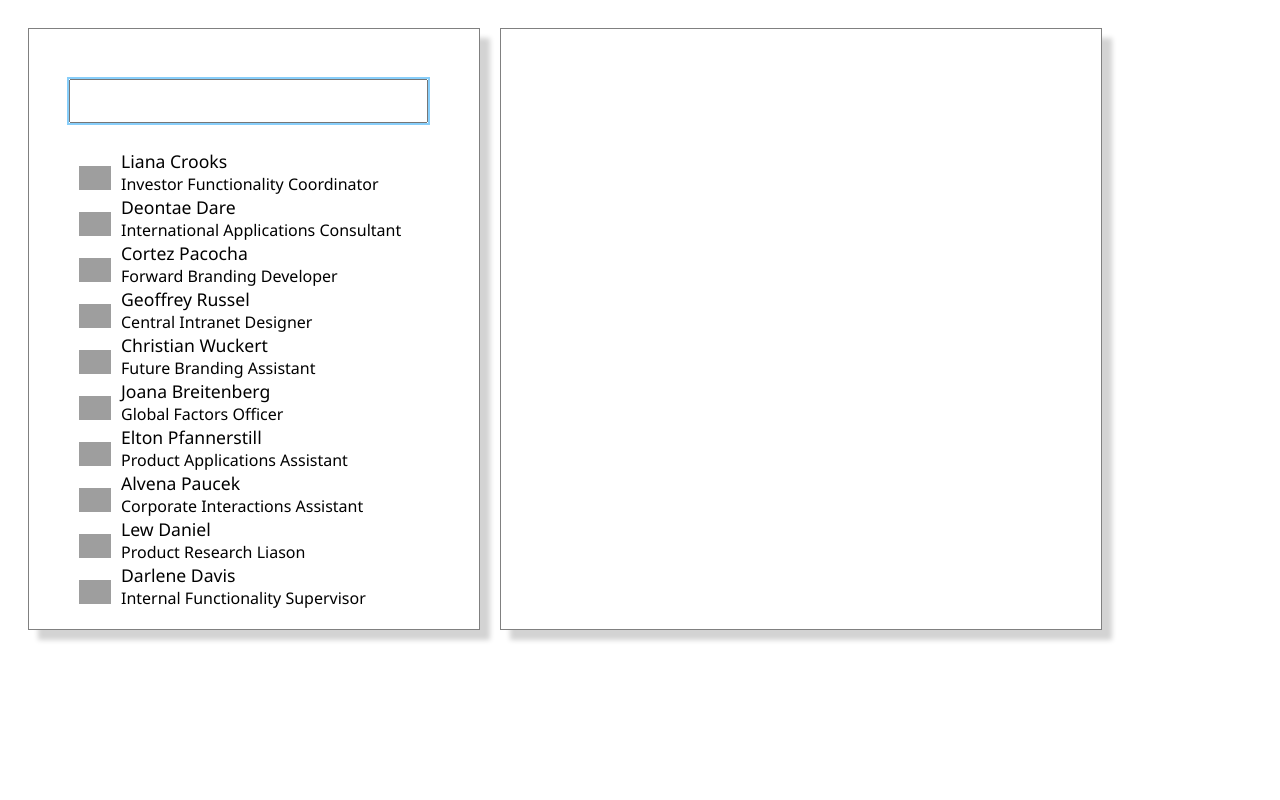
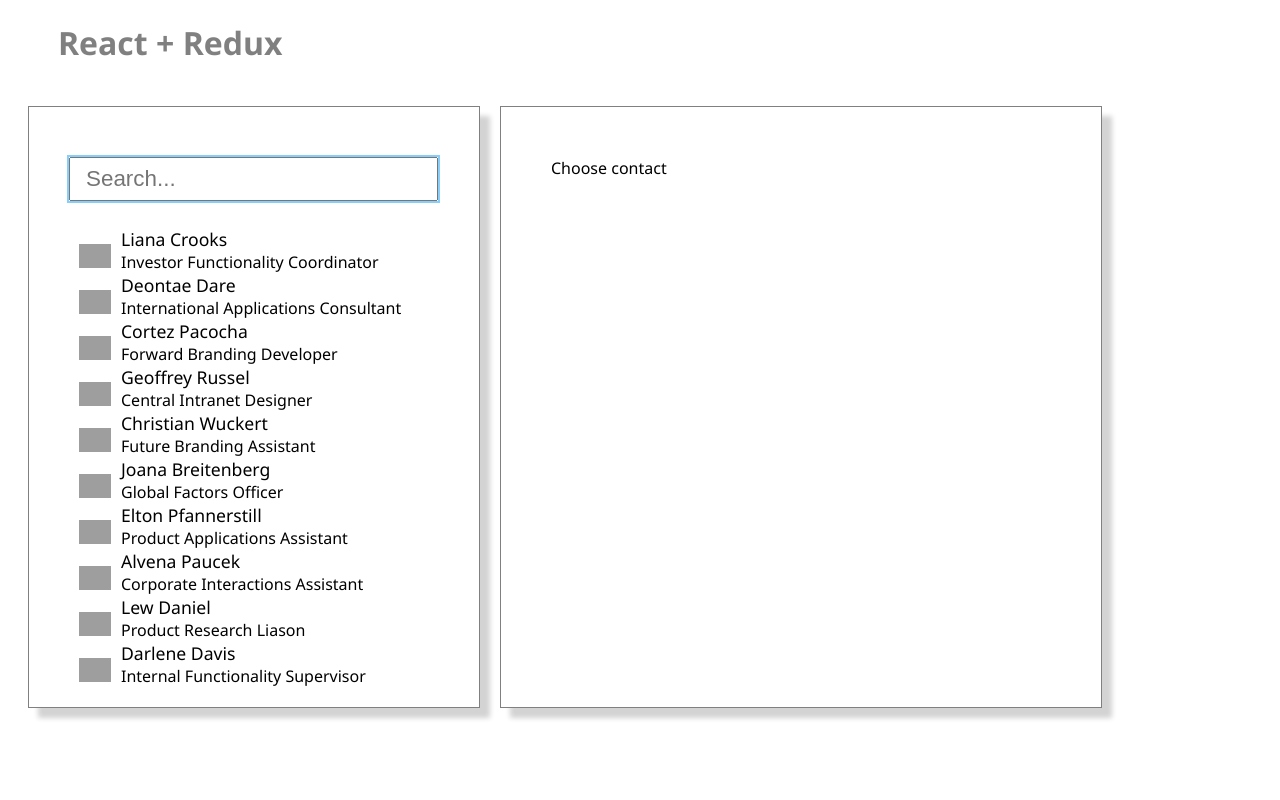
Before and after one commit to Emmettt/ReactRedux, a React app: page / in a window 1280 px wide. Built offline with nearby package versions, Linux system fonts and the light colour scheme; grey boxes are pictures that could not be loaded.

Commit message:
Add files via upload

```diff
--- a/public/style.css
+++ b/public/style.css
@@ -1,5 +1,11 @@
 p {
   margin: 0;
+}
+
+#heading {
+  margin-left: 50px;
+  font-family: 'Segoe UI', Tahoma, Geneva, Verdana, sans-serif;
+  color: gray;
 }
 
 .contactText {
@@ -8,6 +14,7 @@ p {
 
 .contactListWrapper {
   height: 480px;
+  width: 410px;
   margin: 10px 0;
   overflow-y: scroll;
 }
@@ -57,7 +64,7 @@ input {
   width: 345px;
   height: 30px;
   margin-left: 40px;
-  padding: 5px;
+  padding: 5px 5px 5px 15px;
   font-size: 1.4em;
   color: grey;
 }
--- a/src/components/ContactTab.js
+++ b/src/components/ContactTab.js
@@ -6,7 +6,7 @@ class ContactTab extends Component {
       el => el.contact.email === this.props.contact
     );
 
-    if (!contact) return <div />;
+    if (!contact) return <p>Choose contact</p>;
     const { firstName, lastName, avatar } = contact.general;
     const { title, company } = contact.job;
     const { street, city, zipCode, country } = contact.address;
--- a/src/containers/App.js
+++ b/src/containers/App.js
@@ -11,6 +11,7 @@ class App extends Component {
   render() {
     return (
       <div>
+        <h1 id="heading">React + Redux</h1>
         <section className="sectionList">
           <SearchBar inputHandler={this.props.inputAction} />
           <div class="contactListWrapper">
--- a/src/containers/ContactList.js
+++ b/src/containers/ContactList.js
@@ -7,6 +7,7 @@ class ContactList extends Component {
       Object.getOwnPropertyNames(el1).find(el2 =>
         Object.getOwnPropertyNames(el1[el2]).find(el3 => {
           return (
+            el3 !== 'avatar' &&
             el1[el2][el3]
               .toLowerCase()
               .indexOf(this.props.query.toLowerCase()) !== -1
--- a/src/containers/SearchBar.js
+++ b/src/containers/SearchBar.js
@@ -6,7 +6,14 @@ class SearchBar extends Component {
   };
 
   render() {
-    return <input className="input" type="text" onChange={this.onInput} />;
+    return (
+      <input
+        className="input"
+        placeholder="Search..."
+        type="text"
+        onChange={this.onInput}
+      />
+    );
   }
 }
 
```
